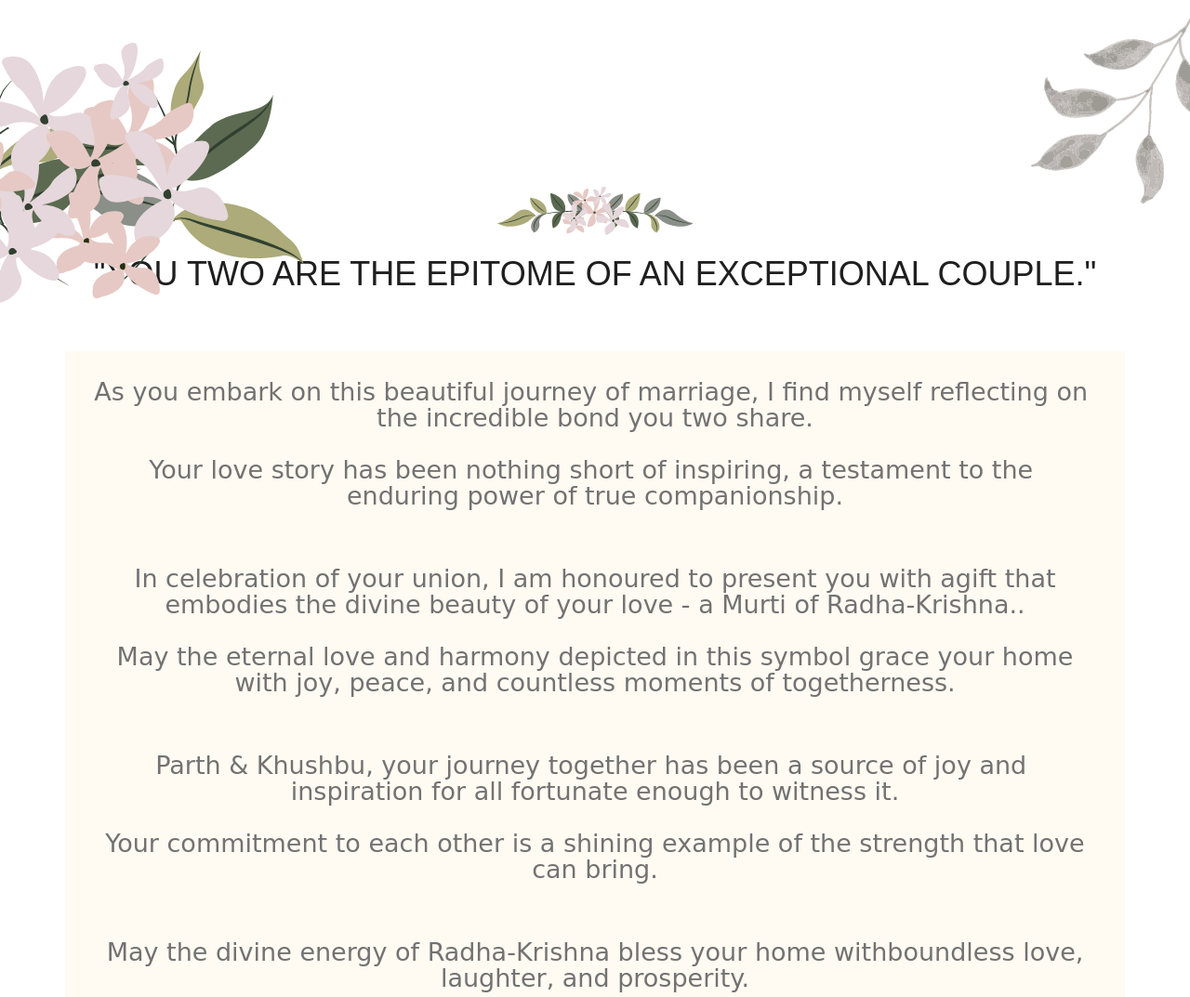
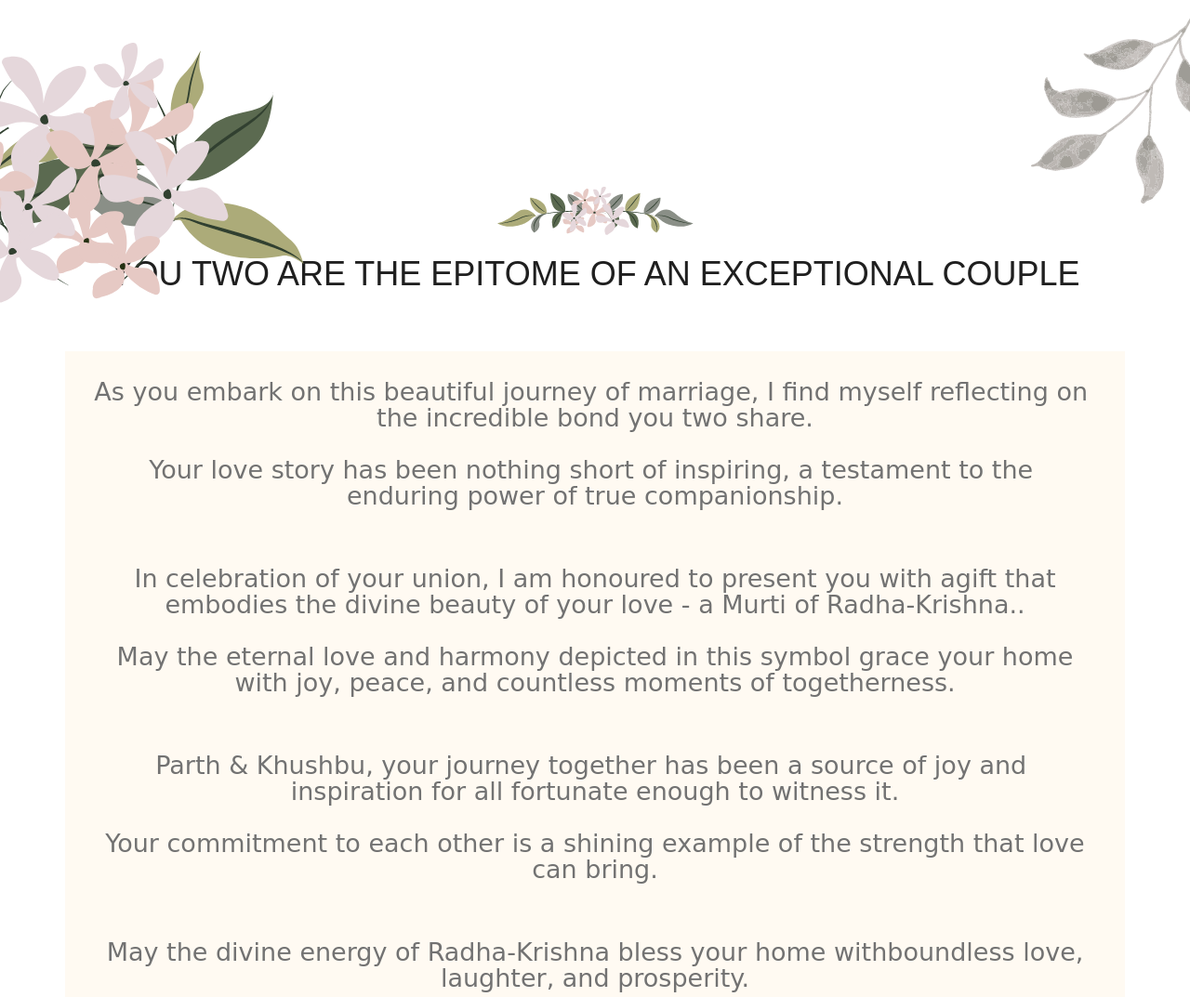
Before and after one commit to parsh98/eternal-unison-parth-khushbu, a plain HTML site: page index.html in a window 1280 px wide. Shown: the part 899-1972 px from the top of the page at 93% size. Drawn offline with Linux system fonts and the light colour scheme; some packages are replaced by stand-ins of ours; a web font is replaced by a local one.

Commit message:
correct header

```diff
--- a/index.html
+++ b/index.html
@@ -118,10 +118,7 @@
           <div class="col-xl-12">
             <div class="section_title text-center">
               <img src="img/banner/flowers.png" alt="" />
-              <h3>
-
-                "You two are the epitome of an exceptional couple."
-              </h3>
+              <h3>You two are the epitome of an exceptional couple</h3>
             </div>
           </div>
         </div>
```
